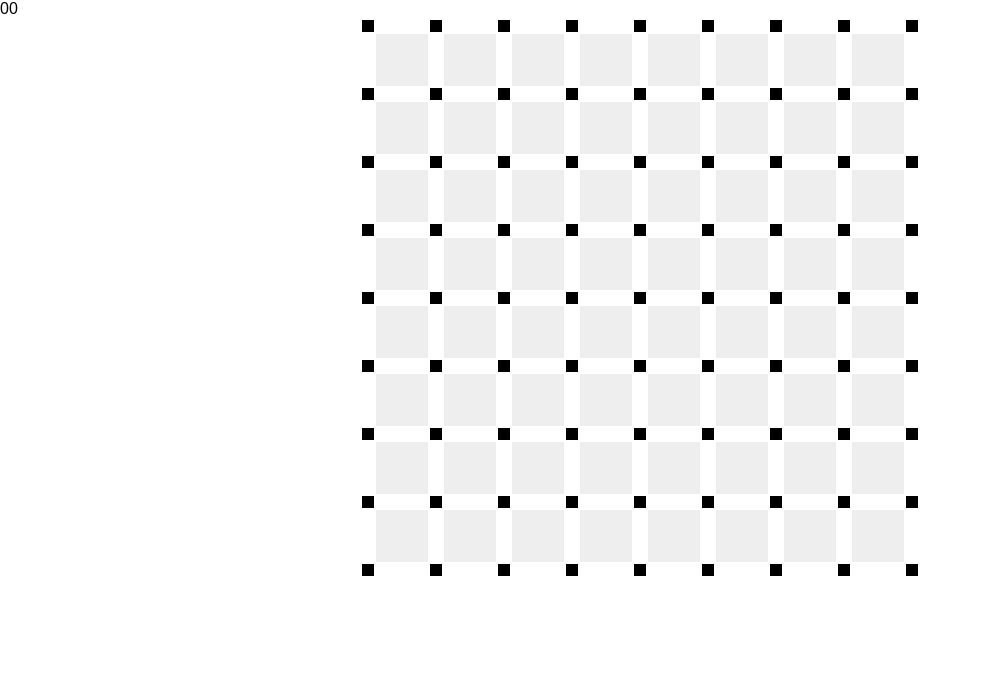
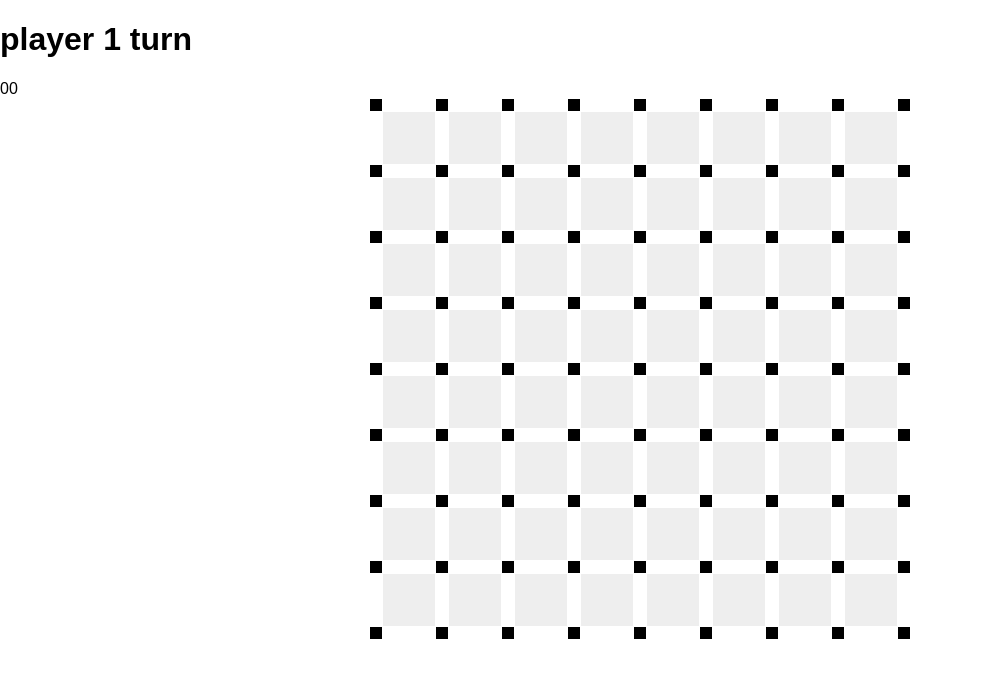
Before and after one commit to vritant24/DotsAndBoxed, a React (Create React App) app: page / in a window 1280 px wide. Shown: the top 678 px of the page, without its empty margins (0-981 px from the left). Built offline with nearby package versions, Linux system fonts and the light colour scheme.

Commit message:
added some styling

```diff
--- a/src/App.css
+++ b/src/App.css
@@ -4,6 +4,7 @@ body, html {
 }
 .Grid {
   margin: 0 auto;
+  border-spacing: 1px;
 }
 
 .HorizontalRow {
@@ -40,7 +41,7 @@ body, html {
 }
 
 .L1 {
-  background: black;
+  background: #222;
 }
 
 .P0 {
--- a/src/components/DotsAndBoxes.jsx
+++ b/src/components/DotsAndBoxes.jsx
@@ -52,6 +52,7 @@ export default class DotsAndBoxes extends Component {
     });
     return(
       <div>
+        <h1>player {this.state.currentPlayer} turn</h1>
         <div className= "Scores">
           {scores}
         </div>
--- a/src/components/Grid.jsx
+++ b/src/components/Grid.jsx
@@ -52,8 +52,8 @@ export default class Grid extends Component {
       //check if no more moves can be made
       if(this.checkGameOver()) {
         this.props.gameOver();
-        return;
       }
+      return;
     }
     //next player's turn
     this.props.nextPlayer();
```
